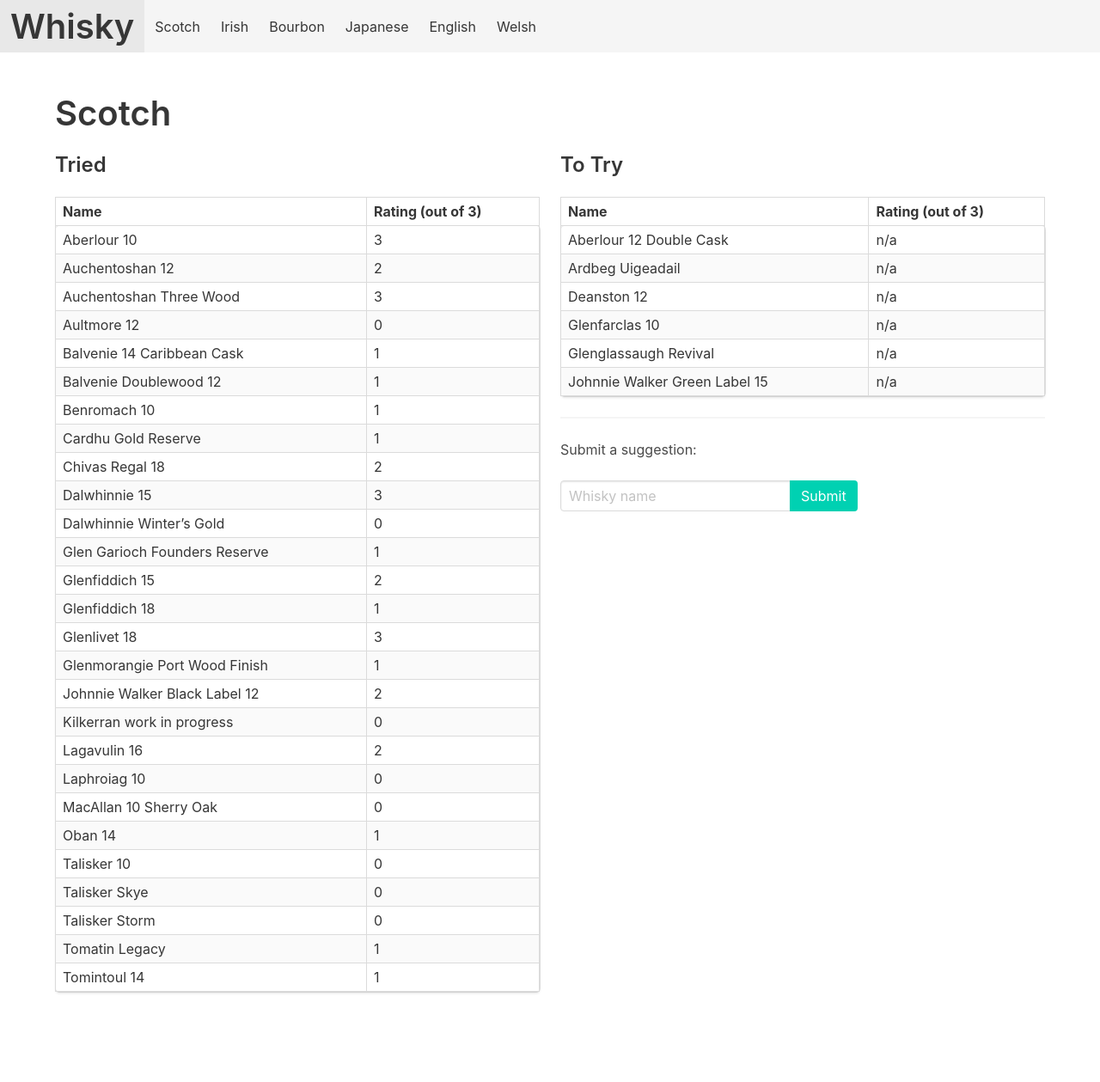
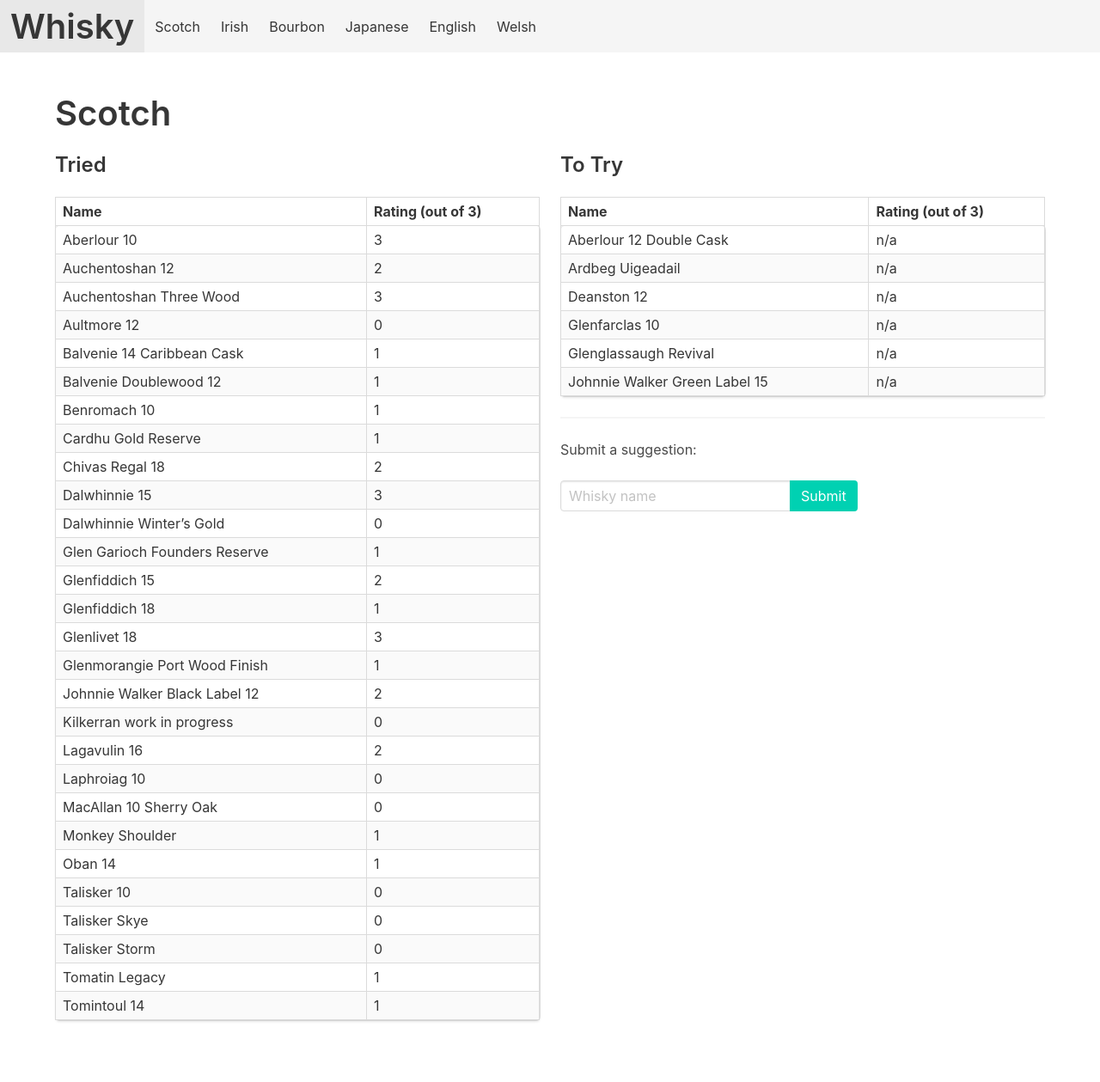
Before and after one commit to grega/whisky, a Jekyll site: the page built from scotch.html, in a window 1280 px wide. Shown: the whole page at 86% size. Built offline with Jekyll 4.4.1, drawn with Linux system fonts in a browser that asks for light colours; before the commit the page ends 1226 px from its top, so only the background shows below that.

Commit message:
Add Monkey

```diff
--- a/_data/scotch/tried.yml
+++ b/_data/scotch/tried.yml
@@ -78,3 +78,6 @@
 
 - name: Glen Garioch Founders Reserve
   rating: 1
+
+- name: Monkey Shoulder
+  rating: 1
```
